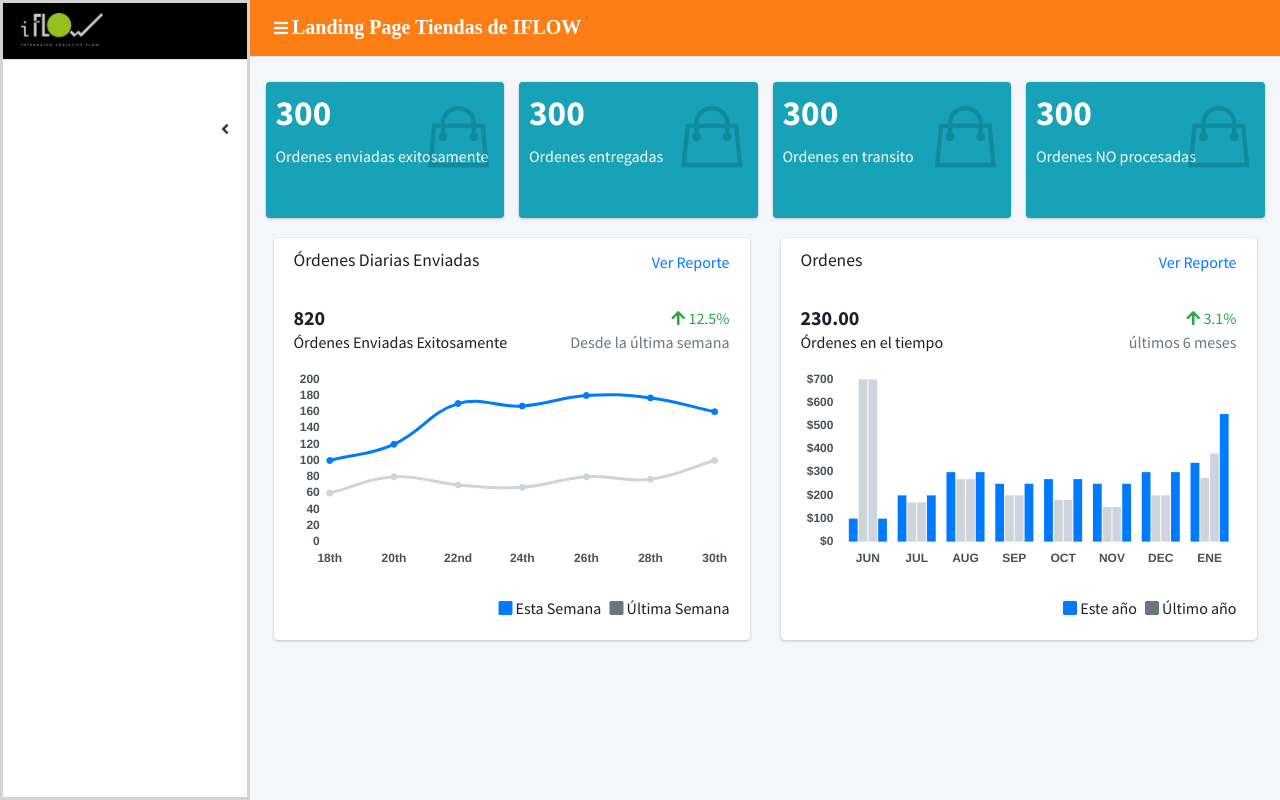
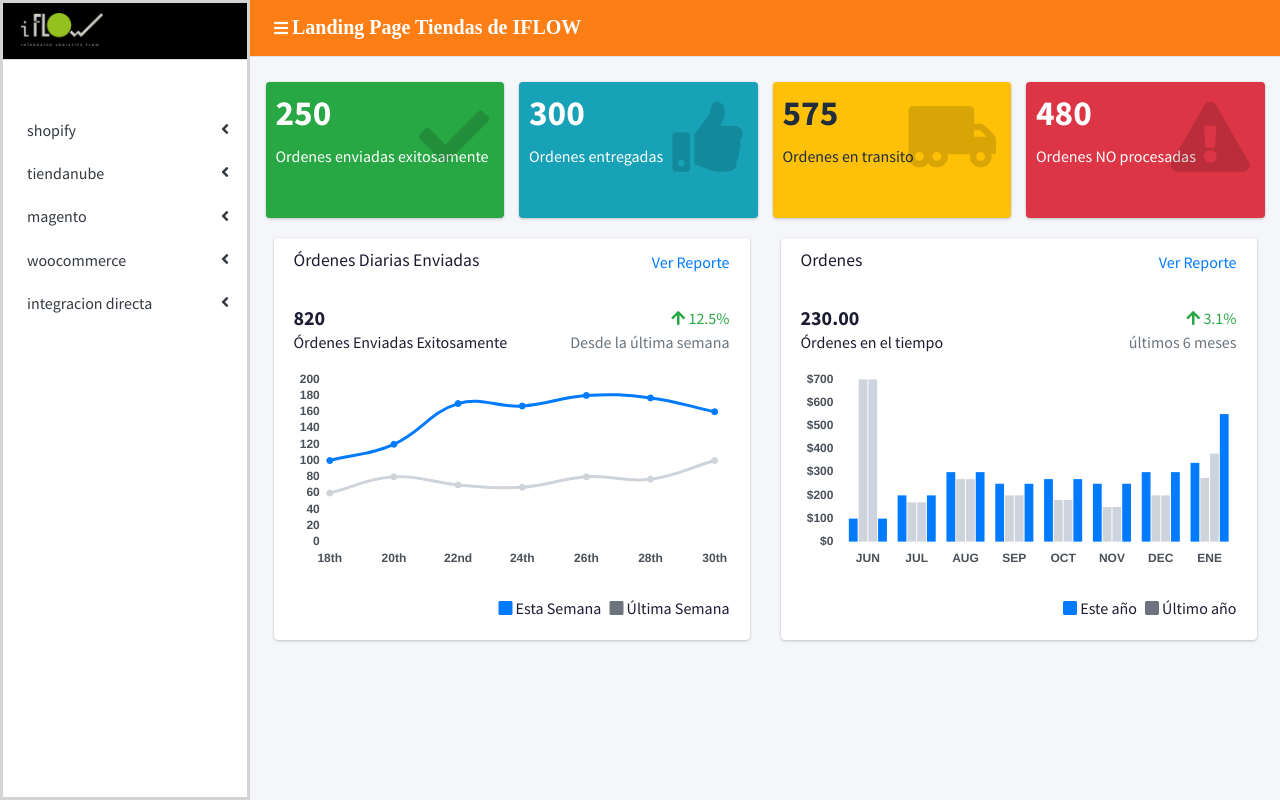
Before and after one commit to kueros/landing, a PHP site: page / in a window 1280 px wide. Run offline with PHP 8.4, Linux system fonts and the light colour scheme; data comes from the database, SQL or seed files in the repository; data that the repository does not hold is empty; some libraries are stand-ins or nearby versions.

Commit message:
nuevas tarjetitas

```diff
--- a/data.json
+++ b/data.json
@@ -2,7 +2,7 @@
 	"data": {
 		"exito": {
 			"tipo_orden": "Ordenes enviadas exitosamente",
-			"datos": 300
+			"datos": 250
 		},
 		"entregadas": {
 			"tipo_orden": "Ordenes entregadas",
@@ -10,11 +10,11 @@
 		},
 		"transito": {
 			"tipo_orden": "Ordenes en transito",
-			"datos": 300
+			"datos": 575
 		},
 		"no_procesadas": {
 			"tipo_orden": "Ordenes NO procesadas",
-			"datos": 300
+			"datos": 480
 		}
 	}
 }
--- a/index.php
+++ b/index.php
@@ -15,7 +15,7 @@
 $json_data = file_get_contents('data.json');
 
 // Decodificar el JSON
-$data = json_decode($json_data, true);
+$tarjetas = json_decode($json_data, true);
 
 ?>
 <!DOCTYPE html>
@@ -101,18 +101,18 @@
 					<div class="row">
 
 						<?php
-						foreach ($data as $key => $dato) :
+						foreach ($tarjetas as $key => $dato) :
 						?>
 
 
 							<div class="col-lg-3 col-6">
-								<div class="small-box bg-info">
+								<div class="small-box bg-success">
 									<div class="inner">
 										<h3><?php echo $dato["exito"]["datos"]; ?></h3>
 										<p><?php echo $dato["exito"]["tipo_orden"]; ?></p>
 									</div>
 									<div class="icon">
-										<i class="ion ion-bag"></i>
+										<i class="fas fa-check"></i>
 									</div>
 									<!--a href="#" class="small-box-footer">Más información <i class="fas fa-arrow-circle-right"></i></a-->
 								</div>
@@ -125,33 +125,33 @@
 										<p><?php echo $dato["entregadas"]["tipo_orden"]; ?></p>
 									</div>
 									<div class="icon">
-										<i class="ion ion-bag"></i>
+										<i class="fas fa-thumbs-up"></i>
 									</div>
 									<!--a href="#" class="small-box-footer">Más información <i class="fas fa-arrow-circle-right"></i></a-->
 								</div>
 							</div>
 
 							<div class="col-lg-3 col-6">
-								<div class="small-box bg-info">
+								<div class="small-box bg-warning">
 									<div class="inner">
 										<h3><?php echo $dato["transito"]["datos"]; ?></h3>
 										<p><?php echo $dato["transito"]["tipo_orden"]; ?></p>
 									</div>
 									<div class="icon">
-										<i class="ion ion-bag"></i>
+										<i class="fas fa-truck-moving"></i>
 									</div>
 									<!--a href="#" class="small-box-footer">Más información <i class="fas fa-arrow-circle-right"></i></a-->
 								</div>
 							</div>
 
 							<div class="col-lg-3 col-6">
-								<div class="small-box bg-info">
+								<div class="small-box bg-danger">
 									<div class="inner">
 										<h3><?php echo $dato["no_procesadas"]["datos"]; ?></h3>
 										<p><?php echo $dato["no_procesadas"]["tipo_orden"]; ?></p>
 									</div>
 									<div class="icon">
-										<i class="ion ion-bag"></i>
+										<i class="fas fa-exclamation-triangle"></i>
 									</div>
 									<!--a href="#" class="small-box-footer">Más información <i class="fas fa-arrow-circle-right"></i></a-->
 								</div>
```
